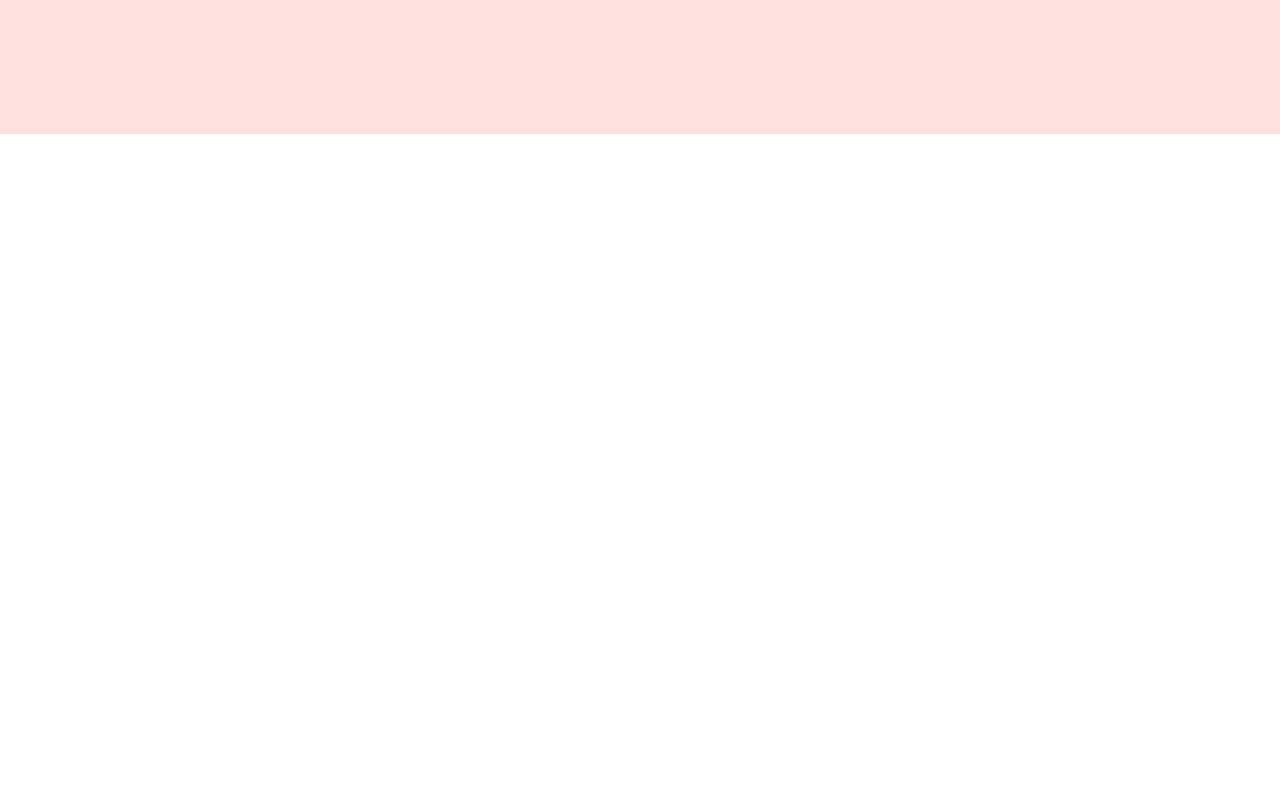
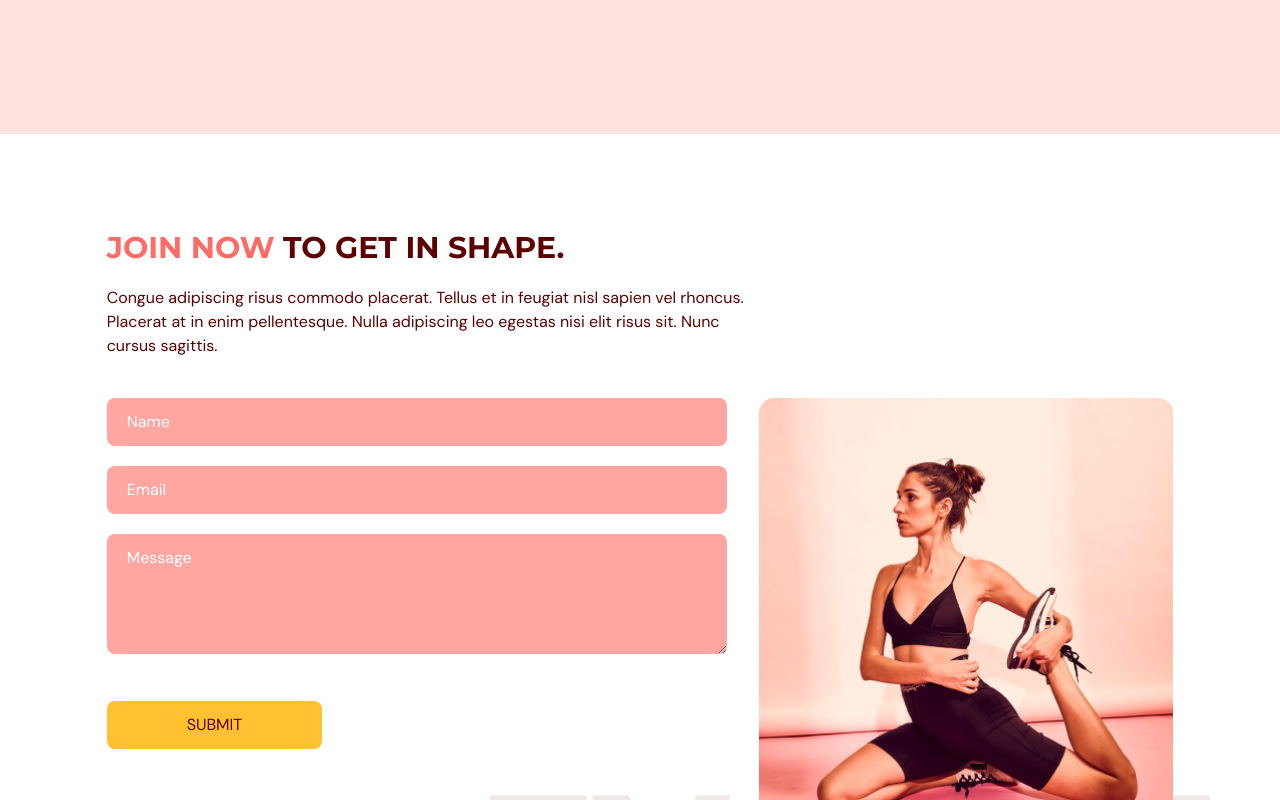
Before and after one commit to Anil-Kumar-TP/react-typescript-gym, a React (Vite) app: page / in a window 1280 px wide. Shown: the part 2880-3680 px from the top of the page. Before the commit the page ends 3014 px from the top, so only its background shows below. Built offline with nearby package versions, Linux system fonts and the light colour scheme.

Commit message:
Completed the contact us page

```diff
--- a/package.json
+++ b/package.json
@@ -14,7 +14,8 @@
     "framer-motion": "^11.2.12",
     "react": "^18.3.1",
     "react-anchor-link-smooth-scroll": "^1.0.12",
-    "react-dom": "^18.3.1"
+    "react-dom": "^18.3.1",
+    "react-hook-form": "^7.52.1"
   },
   "devDependencies": {
     "@types/node": "^20.14.9",
--- a/src/App.tsx
+++ b/src/App.tsx
@@ -2,6 +2,7 @@
 import Home from '@/scenes/home'
 import Benefits from "@/scenes/benefits";
 import OurClasses from "@/scenes/ourClasses";
+import ContactUs from "@/scenes/contactUs";
 import { useEffect, useState } from "react"
 import { SelectedPage } from "@/shared/types";
 
@@ -28,6 +29,7 @@
       <Home setSelectedPage={setSelectedPage} />
       <Benefits setSelectedPage={setSelectedPage} />
       <OurClasses setSelectedPage={setSelectedPage} />
+      <ContactUs setSelectedPage={setSelectedPage} />
     </div>
   );
 };
--- /dev/null
+++ b/src/scenes/contactUs/index.tsx
@@ -0,0 +1,83 @@
+import { SelectedPage } from "@/shared/types";
+import { motion } from "framer-motion";
+import { useForm } from "react-hook-form";
+import ContactUsPageGraphic from '@/assets/ContactUsPageGraphic.png'
+import HText from "@/shared/HText";
+
+type Props = {
+    setSelectedPage: (value: SelectedPage) => void;
+}
+
+const ContactUs = ({ setSelectedPage }: Props) => {
+
+    const { register, trigger, formState: { errors } } = useForm()
+
+    const onSubmit = async (e: any) => {
+        const isValid = await trigger();
+        if (!isValid) {
+            e.preventDefault();
+        }
+    }
+
+    const inputStyles = `w-full rounded-lg bg-primary-300 px-5 py-3 placeholder-white mb-5`;
+
+    return (
+        <section id="contactus" className="w-5/6 mx-auto pt-24 pb-32">
+            <motion.div onViewportEnter={() => setSelectedPage(SelectedPage.ContactUs)}>
+                <motion.div className="md:w-3/5" initial='hidden' whileInView='visible' viewport={{ once: true, amount: 0.5 }} transition={{ duration: 0.9 }} variants={{ hidden: { opacity: 0, x: -50 }, visible: { opacity: 1, x: 0 } }}>
+                    <HText>
+                        <span className="text-primary-500">JOIN NOW</span>{" "}TO GET IN SHAPE.
+                    </HText>
+                    <p className="my-5"> Congue adipiscing risus commodo placerat. Tellus et in feugiat nisl
+                        sapien vel rhoncus. Placerat at in enim pellentesque. Nulla
+                        adipiscing leo egestas nisi elit risus sit. Nunc cursus sagittis.</p>
+                </motion.div>
+
+                <div className="mt-10 justify-between gap-8 md:flex">
+                    <motion.div className="mt-10 basis-3/5 md:mt-0" initial='hidden' whileInView='visible' viewport={{ once: true, amount: 0.5 }} transition={{ duration: 0.9 }} variants={{ hidden: { opacity: 0, y: 50 }, visible: { opacity: 1, y: 0 } }}>
+                        <form target="_blank" onSubmit={onSubmit} method="POST" action="https://formsubmit.co/anil6996f@gmail.com">
+                            <input className={inputStyles} type="text" placeholder="Name" {...register("name", {
+                                required: true, maxLength: 100,
+                            })} />
+                            {errors.name && (
+                                <p className="mt-1 text-primary-500">
+                                    {errors.name.type === "required" && "This field is required"}
+                                    {errors.name.type === "maxLength" && "Max Length is 100 characters"}
+                                </p>
+                            )}
+                            <input className={inputStyles} type="email" placeholder="Email" {...register("email", {
+                                required: true, pattern: /^[A-Z0-9._%+-]+@[A-Z0-9.-]+\.[A-Z]{2,}$/i,
+                            })} />
+                            {errors.email && (
+                                <p className="mt-1 text-primary-500">
+                                    {errors.email.type === "required" && "This field is required"}
+                                    {errors.email.type === "pattern" && "Invalid Email address"}
+                                </p>
+                            )}
+                            <textarea className={inputStyles} rows={4} cols={50} placeholder="Message" {...register("message", {
+                                required: true, maxLength: 2000,
+                            })} />
+                            {errors.message && (
+                                <p className="mt-1 text-primary-500">
+                                    {errors.message.type === "required" && "This field is required"}
+                                    {errors.message.type === "maxLength" && "Max Length is 2000 characters"}
+                                </p>
+                            )}
+                            <button type="submit" className="mt-5 rounded-lg bg-secondary-500 px-20 py-3 transition duration-500 hover:text-white">SUBMIT</button>
+                        </form>
+                    </motion.div>
+
+                    <motion.div className="relative mt-16 basis-2/5 md:mt-0" initial='hidden' whileInView='visible' viewport={{ once: true, amount: 0.5 }} transition={{ deley: 0.2, duration: 0.9 }} variants={{ hidden: { opacity: 0, y: 50 }, visible: { opacity: 1, y: 0 } }}>
+                        <div className="md:before:content-evolvetext w-full before:absolute before:-bottom-20 before:-right-10 before:z-[-1]">
+                            <img src={ContactUsPageGraphic} alt="contactpage-graphic" className="w-full" />
+                        </div>
+                    </motion.div>
+
+                </div>
+
+            </motion.div>
+        </section>
+    );
+};
+
+export default ContactUs;
```
Also changed, not shown: 1 other file (tests, documents, lock files or other folders).
